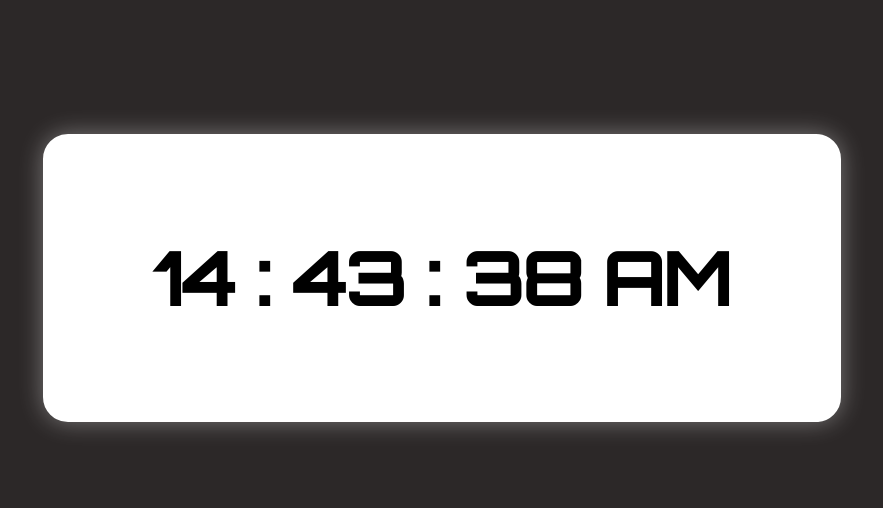
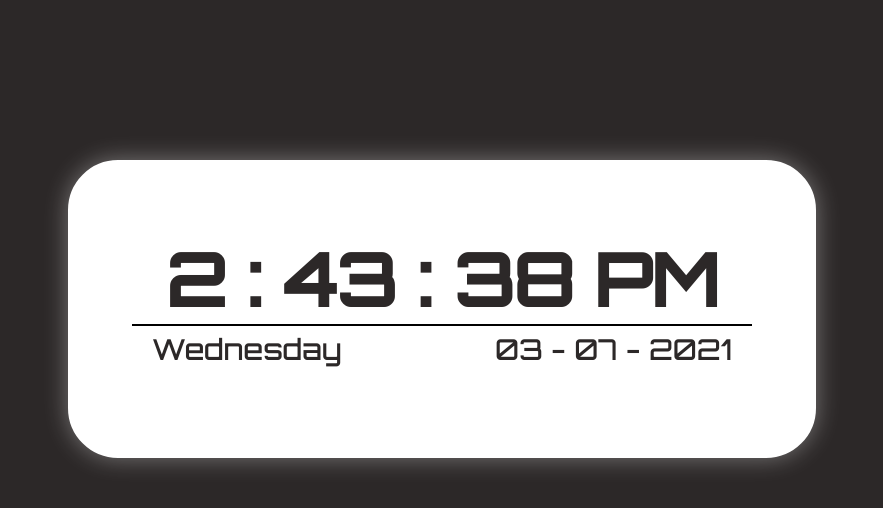
Before and after one commit to iftakherhossen/digitalclock, a plain HTML site: page index.html in a window 1280 px wide. Shown: the whole page, without its empty margins (198-1081 px from the left). Drawn offline with Linux system fonts and the light colour scheme.

Commit message:
second commit

```diff
--- a/index.html
+++ b/index.html
@@ -15,6 +15,11 @@
         <section id="digital-clock-area">
             <div id="digital-clock">
                 <h1 id="clock"></h1>
+                <div id="day-date">
+                    <div id="day"></div>
+                    <div id="date"></div>
+                </div>
+
             </div>
         </section>
     </main>
--- a/script.js
+++ b/script.js
@@ -1,19 +1,29 @@
+function updateTime(t) {
+    if (t <= 9) {
+        return '0' + t;
+    }
+    else {
+        return t;
+    }
+}
+
 function currentTime() {
     let date = new Date();
+    let day = date.getDay();
+    let month = date.getMonth();
+    let year = date.getFullYear();
     let hour = date.getHours();
     let min = date.getMinutes();
     let sec = date.getSeconds();
     let session = 'AM';
 
+    day = updateTime(day);
+    month = updateTime(month);
     hour = updateTime(hour);
     min = updateTime(min);
     sec = updateTime(sec);
 
-    let time = hour + ' ' + ':' + ' ' + min + ' ' + ':' + ' ' + sec + ' ' + session;
-
-    document.getElementById('clock').innerText = time;
-
-    const timeOut = setTimeout(function () { currentTime() }, 1000);
+    const weekDays = ["Sunday","Monday","Tuesday","Wednesday","Thursday","Friday","Saturday"];
 
     if (hour === 00) {
         hour = 12;
@@ -22,15 +32,15 @@ function currentTime() {
         hour = hour - 12;
         session = 'PM';
     }
+
+    const time = hour + ' ' + ':' + ' ' + min + ' ' + ':' + ' ' + sec + ' ' + session;
+    const currentDate = day + ' ' + '-' + ' ' + month + ' ' + '-' + ' ' + year;
+
+    document.getElementById('clock').innerText = time;
+    document.getElementById('day').innerHTML = weekDays[date.getDay()];
+    document.getElementById('date').innerText = currentDate;
+
+    const timeOut = setTimeout(function () { currentTime() }, 1000);
 }
 
-function updateTime(k) {
-    if (k < 10) {
-        return '0' + k;
-    }
-    else {
-        return k;
-    }
-}
-
-console.log(currentTime());
+currentTime();
--- a/style.css
+++ b/style.css
@@ -6,22 +6,48 @@ body {
 
 #digital-clock-area {
     font-family: 'Orbitron', sans-serif;
-    padding: 10% 0;
+    padding: 12% 0;
 }
 
 #digital-clock {
-    width: 750px;
-    height: 240px;
+    width: 700px;
+    height: 250px;
     border: 1.5rem solid white;
-    border-radius: 25px;
+    border-radius: 50px;
     margin: auto;
     font-size: 3em;
     text-align: center;
     background-color: white;
     box-shadow: 0 0 25px #ffffff5d;
-    color: black;
+    color: #2c2828;
 }
+
 #clock {
-    margin-top: 75px;
-    margin-bottom: 75px;
+    margin-top: 50px;
+    margin-bottom: 0;
+    margin-left: auto;
+    margin-right: auto;
+    border-bottom: 2px solid black;
+    width: 620px;
 }
+
+#day-date {
+    display: flex;
+    width: 650;
+}
+
+#day {
+    width: 48%;
+    font-size: 0.6em;
+    margin-top: 5px;
+    text-align: left;
+    margin-left: 60px;
+}
+
+#date {
+    width: 48%;
+    font-size: 0.6em;
+    margin-top: 5px;
+    text-align: right;
+    margin-right: 60px;
+}
```
